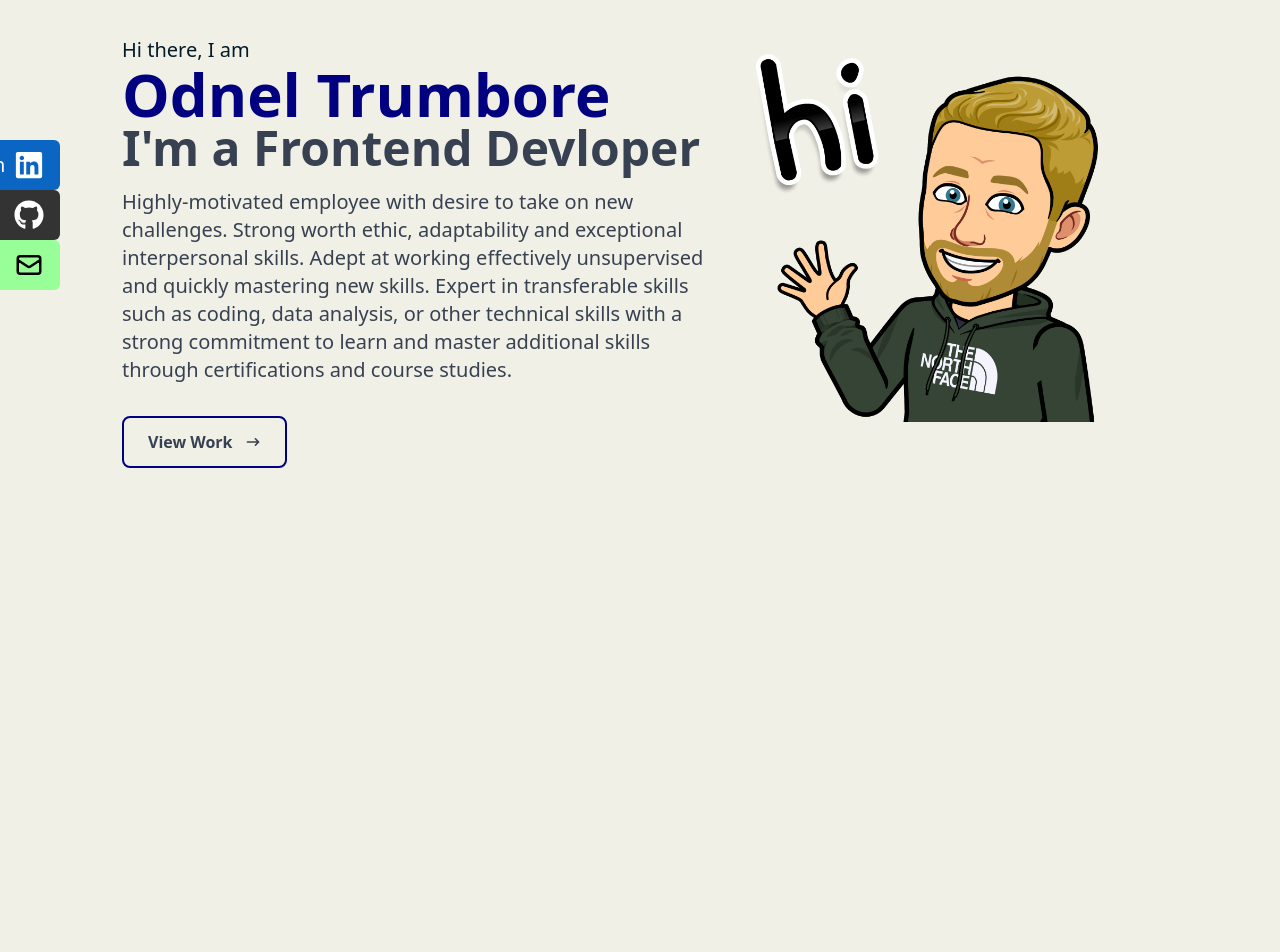
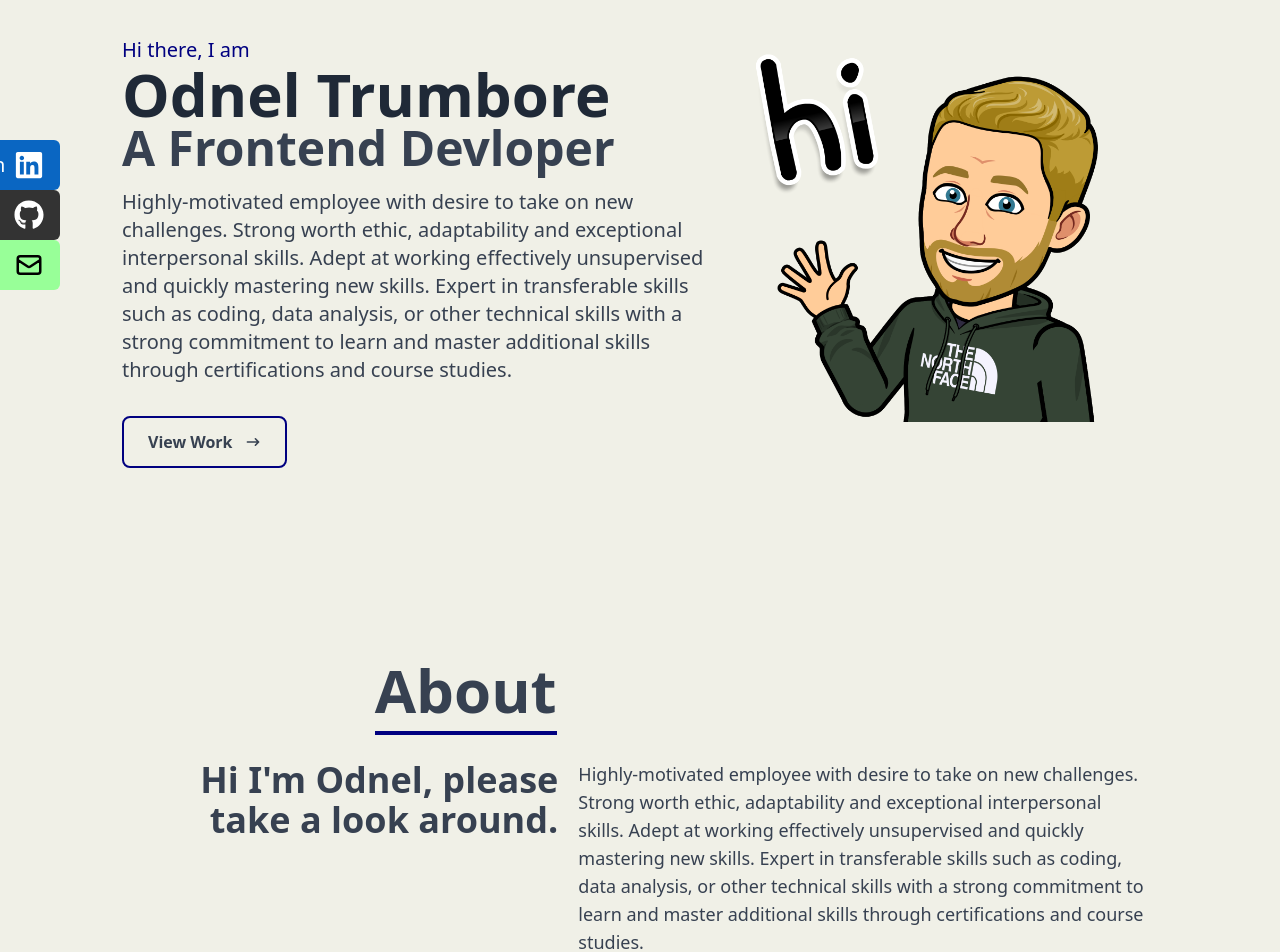
Before and after one commit to otrumbore/otrumbore.github.io, a React (Vite) app: page / in a window 1280 px wide. Shown: the part 140-1092 px from the top of the page. Built offline with nearby package versions, Linux system fonts and the light colour scheme.

Commit message:
fixed about page layout

```diff
--- a/src/components/About.jsx
+++ b/src/components/About.jsx
@@ -4,20 +4,25 @@ import React from 'react'
 
 const About = () => {
   return (
-    <div name="about" className='w-full h-screen'>
-      <div className='flex flex-col justify-center items-center w-full h-full'>
-        <div className='max-w-[1000px] w-[100%] grid grid-cols-2 gap-8'>
-          <div className='sm:text-right pb-8 pl-4'>
-            <p className='text-4xl md:text-5xl lg:text-6xl font-bold inline border-b-4 border-b-[#37cdbe]'>About</p>
+    <div name="about" className='w-full h-screen mt-[30%] lg:mt-0'>
+      <div className='flex flex-col items-center justify-center px-8 lg:space-x-5'>
+        <div className='flex flex-row max-w-[1000px] w-[100%]'>
+          <div className='w-[100%] lg:w-5/12 pb-10 lg:text-right'>
+            <p className='text-4xl md:text-5xl lg:text-6xl font-bold inline border-b-4 border-b-[#000080] dark:border-b-[#37cdbe]'>About</p>
           </div>
-          <div></div>
+          <div className='hidden w-7/12'></div>
         </div>
-        <div className='max-w-[1000px] w-[100%] grid grid-cols-2 gap-8'>
-          <div className='sm:text-right text-3xl lg:text-5xl font-bold'>
+        <div className='max-w-[1000px] w-[100%] flex flex-col lg:flex-row space-y-5 lg:space-x-5 lg:space-y-0'>
+          <div className='lg:w-5/12 lg:text-right text-2xl md:text-3xl lg:text-4xl font-bold'>
             <p>Hi I'm Odnel, please take a look around.</p>
           </div>
-          <div>
-            <p>About me here!!</p>
+          <div className='lg:w-7/12 text-lg'>
+            <p>
+            Highly-motivated employee with desire to take on new challenges. Strong
+          worth ethic, adaptability and exceptional interpersonal skills. Adept at working effectively unsupervised and quickly mastering new skills.
+          Expert in transferable skills such as coding, data analysis, or other technical skills with a strong commitment to learn and master additional
+          skills through certifications and course studies.
+            </p>
           </div>
         </div>
       </div>
--- a/src/components/Home.jsx
+++ b/src/components/Home.jsx
@@ -8,9 +8,9 @@ const Home = () => {
 
       <div className='max-w-[1100px] mx-auto px-8 flex flex-col lg:flex-row lg:space-x-5 items-center justify-center h-full'>
         <div className='flex-auto'>
-        <p className='dark:text-[#37cdbe] text-[#031b28] text-lg md:text-xl'>Hi there, I am</p>
-        <h1 className='text-4xl md:text-5xl lg:text-6xl  font-bold text-[#000080] dark:text-[#ccd6f6]'>Odnel Trumbore</h1>
-        <h2 className='text-3xl md:text-4xl lg:text-5xl font-bold dark:text-[#8892b0]'>I'm a Frontend Devloper</h2>
+        <p className='dark:text-[#37cdbe] text-[#000080] text-lg md:text-xl'>Hi there, I am</p>
+        <h1 className='text-4xl md:text-5xl lg:text-6xl  font-bold text-gray-800 dark:text-[#ccd6f6]'>Odnel Trumbore</h1>
+        <h2 className='text-3xl md:text-4xl lg:text-5xl font-bold dark:text-[#8892b0]'>A Frontend Devloper</h2>
         <p className='dark:text-[#8892b0] py-4 max-w-[700px] text-lg md:text-xl'>Highly-motivated employee with desire to take on new challenges. Strong
           worth ethic, adaptability and exceptional interpersonal skills. Adept at working effectively unsupervised and quickly mastering new skills.
           Expert in transferable skills such as coding, data analysis, or other technical skills with a strong commitment to learn and master additional
```
